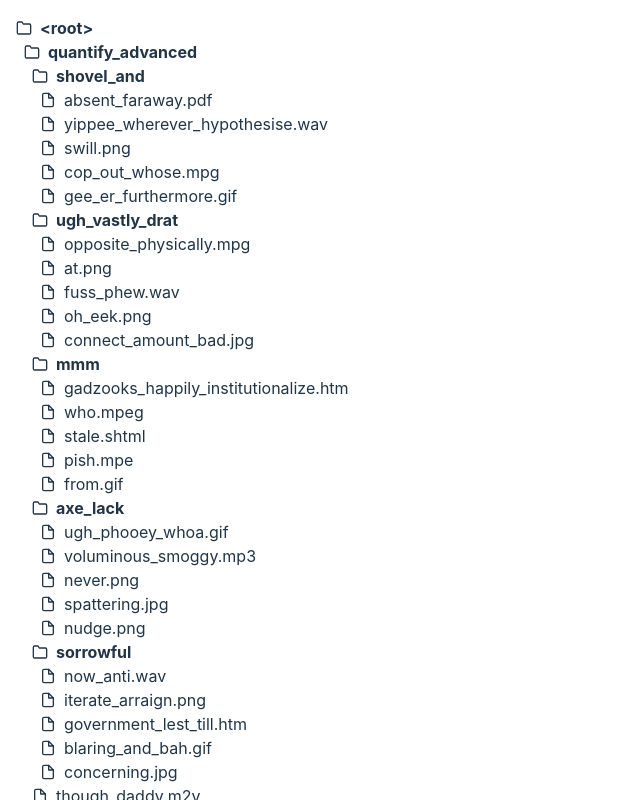
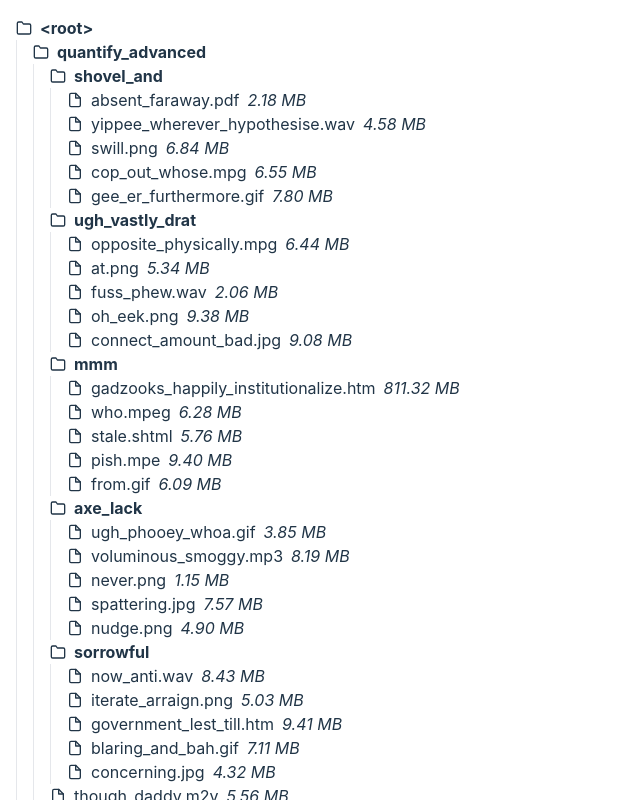
Before and after one commit to emirotin/react-tree-demo, a React (Vite) app in the folder useState/: page / in a window 1280 px wide. Shown: the top 800 px of the page, without its empty margins (0-640 px from the left). Built offline with nearby package versions, Linux system fonts and the light colour scheme.

Commit message:
show file size

```diff
--- a/useState/src/App.tsx
+++ b/useState/src/App.tsx
@@ -1,5 +1,5 @@
 import { faker } from "@faker-js/faker";
-import { Fragment, useEffect, useState } from "react";
+import { Fragment, useState } from "react";
 import { Folder as FolderIcon, File as FileIcon } from "react-feather";
 
 interface File {
@@ -22,7 +22,7 @@ interface FileSystem extends Omit<Folder, "__type"> {
 const makeFile = () =>
   ({
     name: faker.system.commonFileName(),
-    size: Math.floor(Math.random() * 1_000_000 + 3_000),
+    size: Math.floor(Math.random() * 10_000_000 + 3_000),
     __type: "file",
   } satisfies File);
 
@@ -59,11 +59,19 @@ const generateFS = () => {
   return fs;
 };
 
+const formatSize = (size: number) => {
+  if (size > 1_000_000) {
+    return `${(size / 1_000_000).toFixed(2)} MB`;
+  }
+  return `${(size / 1_000).toFixed(2)} MB`;
+};
+
 function FilePresentation({ file }: { file: File }) {
   return (
     <div className="flex flex-row gap-2 items-center">
       <FileIcon size={16} />
       <span>{file.name}</span>
+      <em>{formatSize(file.size)}</em>
     </div>
   );
 }
@@ -75,7 +83,7 @@ function FolderPresentation({ folder }: { folder: Folder | FileSystem }) {
         <FolderIcon size={16} />
         <strong>{folder.name}</strong>
       </div>
-      <div className="pl-2">
+      <div className="pl-4 border-l">
         {folder.children.map((item, i) => (
           // biome-ignore lint/suspicious/noArrayIndexKey: <explanation>
           <Fragment key={i}>
```
